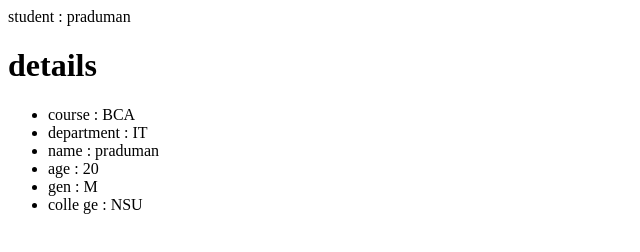
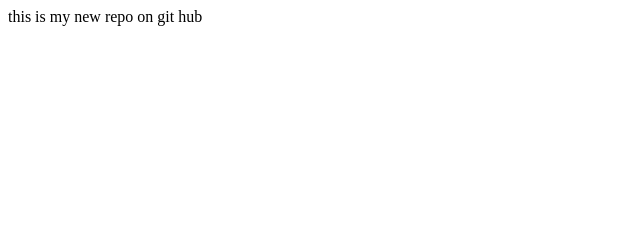
Before and after one commit to PradumnaRanjan/my-first-repo-, a plain HTML site: page index.html in a window 1280 px wide. Shown: the whole page, without its empty margins (0-640 px from the left). Drawn offline with Linux system fonts and the light colour scheme.

```diff
--- a/index.html
+++ b/index.html
@@ -1,26 +1 @@
-<!DOCTYPE html>
-<html>
-    <head>
-        <title>
-            student file
-        </title>
-        </head>
-        <body>
-            <div>
-                student : praduman
-            </div>
-            <h1>
-                details
-            </h1>
-            <ul>
-                <li> course : BCA
-                </li>
-                <Li> department : IT</Li>
-                <Li> name : praduman </Li>
-                <li> age : 20 </li>
-                <Li> gen : M </Li>
-                <Li> colle ge : NSU </Li>
-            </ul>
-        </body>
-
-</html>
+<p> this is my new repo on git hub </p>
--- a/style.css
+++ b/style.css
@@ -0,0 +1,3 @@
+p {
+    color: black;
+}
```
Also changed, not shown: 1 other file.
